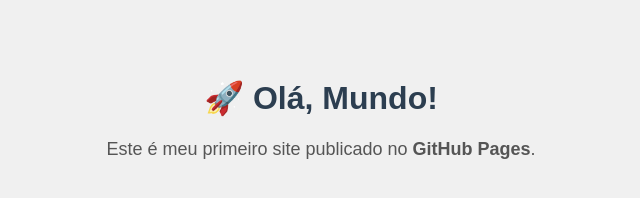
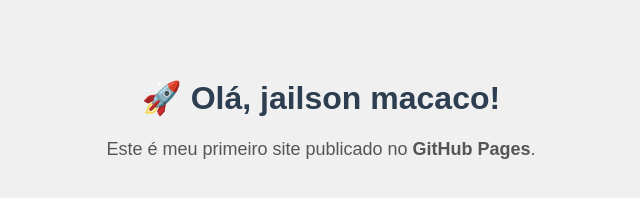
Before and after one commit to geovane7777/aventurageo, a plain HTML site: page index.html in a window 1280 px wide. Shown: the whole page, without its empty margins (319-959 px from the left). Drawn offline with Linux system fonts and the light colour scheme.

Commit message:
Update index.html

```diff
--- a/index.html
+++ b/index.html
@@ -20,7 +20,7 @@
   </style>
 </head>
 <body>
-  <h1>🚀 Olá, Mundo!</h1>
+  <h1>🚀 Olá, jailson macaco!</h1>
   <p>Este é meu primeiro site publicado no <b>GitHub Pages</b>.</p>
 </body>
 </html>
```
